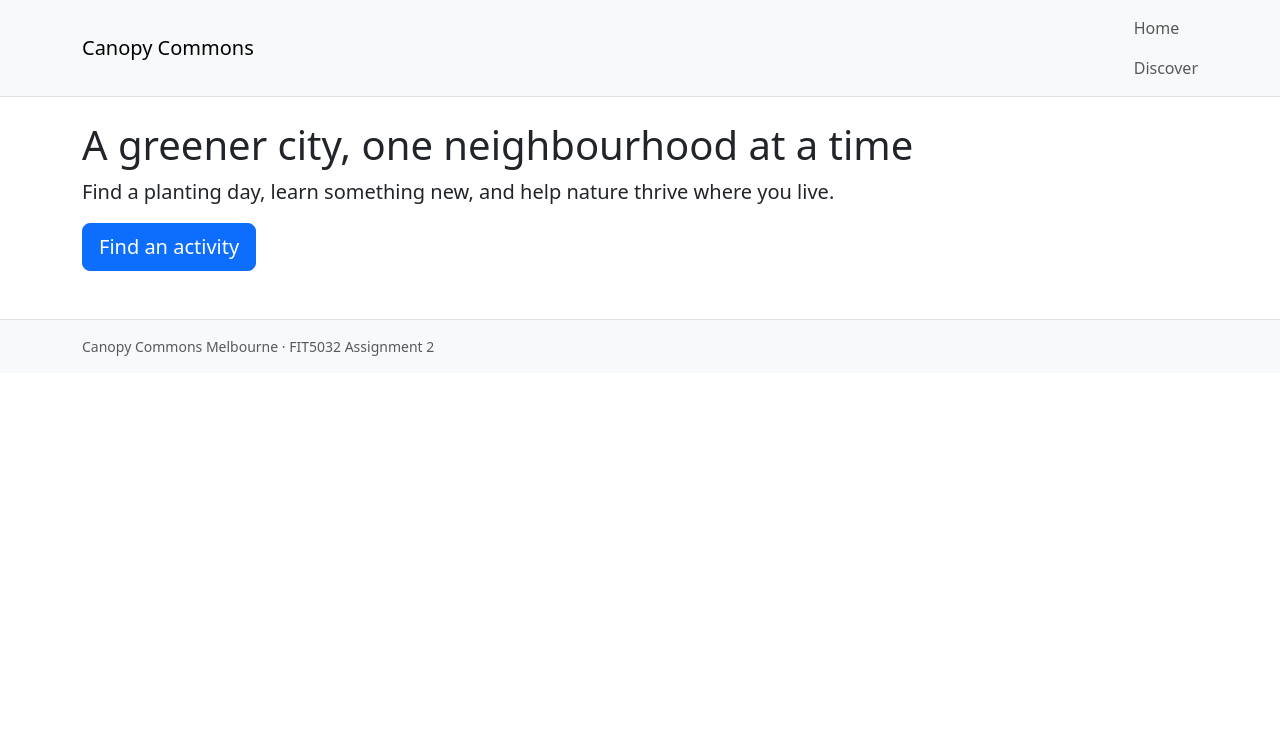
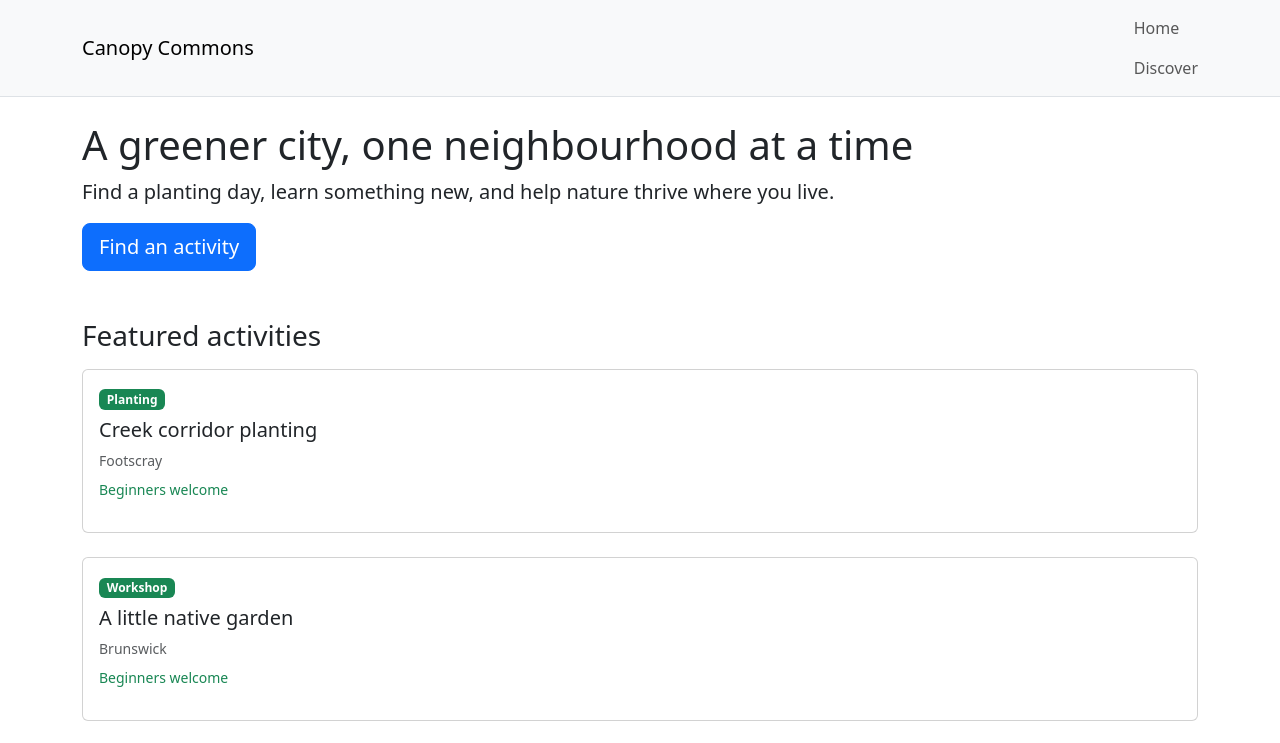
Before and after one commit to pseudo-overlord/canopy-commons-5032, a Vue app in the folder a2/: page / in a window 1280 px wide. Shown: the top 743 px of the page. Built offline with nearby package versions, Linux system fonts and the light colour scheme.

Commit message:
refactor(a2): share activity loading between pages
Move the fetch into a composable so Home can show featured activities and Discover shows them all.

```diff
--- /dev/null
+++ b/a2/src/composables/useOpportunities.js
@@ -0,0 +1,13 @@
+import { ref } from "vue";
+
+// One shared list so Home and Discover use the same data.
+const opportunities = ref([]);
+
+async function loadOpportunities() {
+  const response = await fetch("/opportunities.json");
+  opportunities.value = await response.json();
+}
+
+export function useOpportunities() {
+  return { opportunities, loadOpportunities };
+}
--- a/a2/src/views/DiscoverView.vue
+++ b/a2/src/views/DiscoverView.vue
@@ -1,13 +1,9 @@
 <script setup>
-import { onMounted, ref } from "vue";
+import { onMounted } from "vue";
 import OpportunityCard from "../components/OpportunityCard.vue";
+import { useOpportunities } from "../composables/useOpportunities.js";
 
-const opportunities = ref([]);
-
-async function loadOpportunities() {
-  const response = await fetch("/opportunities.json");
-  opportunities.value = await response.json();
-}
+const { opportunities, loadOpportunities } = useOpportunities();
 
 onMounted(loadOpportunities);
 </script>
--- a/a2/src/views/HomeView.vue
+++ b/a2/src/views/HomeView.vue
@@ -1,7 +1,27 @@
+<script setup>
+import { computed, onMounted } from "vue";
+import OpportunityCard from "../components/OpportunityCard.vue";
+import { useOpportunities } from "../composables/useOpportunities.js";
+
+const { opportunities, loadOpportunities } = useOpportunities();
+
+// Only the activities marked as featured in the data file.
+const featured = computed(() => opportunities.value.filter((item) => item.featured));
+
+onMounted(loadOpportunities);
+</script>
+
 <template>
   <h1>A greener city, one neighbourhood at a time</h1>
   <p class="lead">
     Find a planting day, learn something new, and help nature thrive where you live.
   </p>
   <RouterLink to="/discover" class="btn btn-primary btn-lg">Find an activity</RouterLink>
+
+  <h2 class="h3 mt-5 mb-3">Featured activities</h2>
+  <div class="row g-4">
+    <div v-for="item in featured" :key="item.id" class="col-12">
+      <OpportunityCard :opportunity="item" />
+    </div>
+  </div>
 </template>
```
